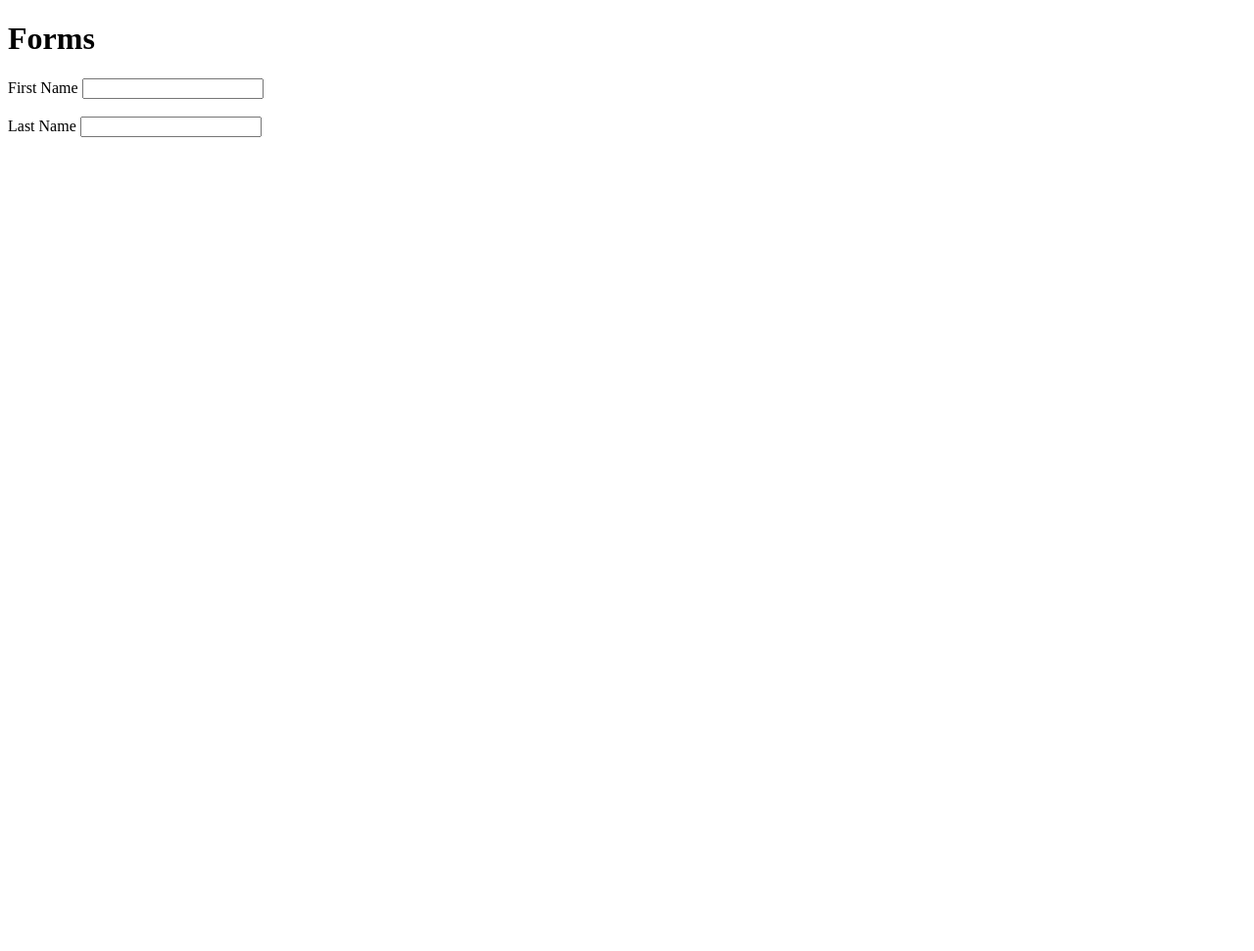
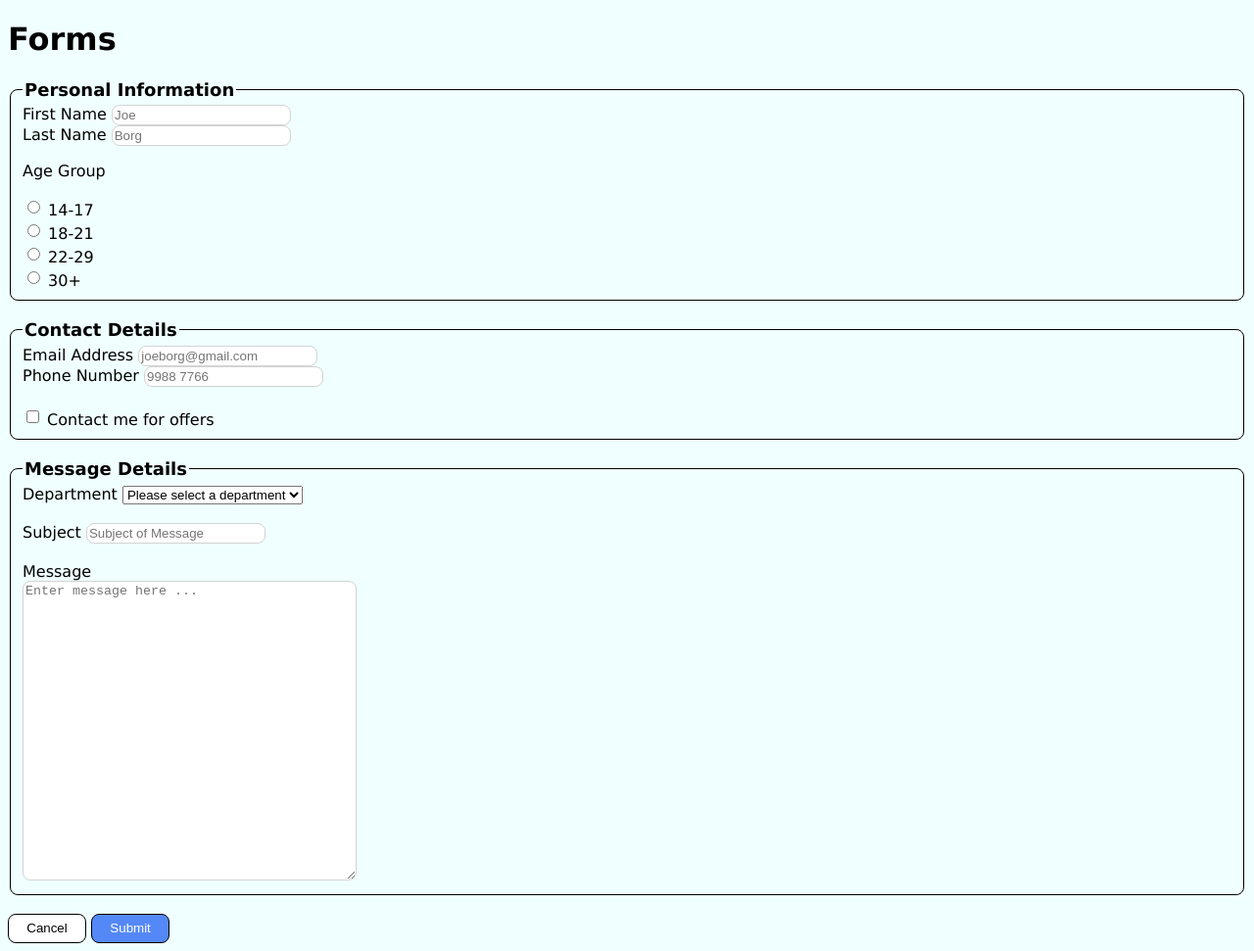
Before and after one commit to mmodules/web-development-notes, a plain HTML site: page forms/forms.html in a window 1280 px wide. Shown: the whole page at 98% size. Before the commit the page ends 800 px from the top, so only its background shows below. Drawn offline with Linux system fonts and the light colour scheme.

Commit message:
Finish & Style Form

```diff
--- a/forms/forms.html
+++ b/forms/forms.html
@@ -4,15 +4,93 @@
     <meta charset="UTF-8">
     <meta name="viewport" content="width=device-width, initial-scale=1.0">
     <title>Document</title>
+    <link rel="stylesheet" href="style.css">
 </head>
 <body>
     <h1>Forms</h1>
 
-    <label for="fname">First Name</label>
-    <input type="text" id="fname" name="firstName"><br><br>
+    <form
+        action="mailto:abc@qwerty.com"
+        method="post"
+        enctype="text/plain">
+        <fieldset>
+            <legend>Personal Information</legend>
 
-    <label for="lname">Last Name</label>
-    <input type="text" id="lname" name="lastName"><br>
+            <div>
+                <label for="fname">First Name</label>
+                <input type="text" id="fname" name="firstName" placeholder="Joe">
+            </div>
+            <div>
+                <label for="lname">Last Name</label>
+                <input type="text" id="lname" name="lastName" placeholder="Borg">
+            </div>
+
+            <div>
+                <p>Age Group</p>
+
+                <input type="radio" name="age" id="age1" value="1">
+                <label for="">14-17</label>
+                <br>
+                <input type="radio" name="age" id="age2" value="2">
+                <label for="">18-21</label>
+                <br>
+                <input type="radio" name="age" id="age3" value="3">
+                <label for="">22-29</label>
+                <br>
+                <input type="radio" name="age" id="age4" value="4">
+                <label for="">30+</label>
+            </div>
+        </fieldset>
+        <br>
+        <fieldset>
+            <legend>Contact Details</legend>
+
+            <div>
+                <label for="email">Email Address</label>
+                <input type="email" name="email" id="email" placeholder="joeborg@gmail.com">
+            </div>
+
+            <div>
+                <label for="email">Phone Number</label>
+                <input type="tel" name="phone" id="phone" placeholder="9988 7766" pattern="[0-9]{4} [0-9]{4}">
+            </div>
+            <br>
+            <div>
+                <input type="checkbox" name="offers" id="offers">
+                <label for="offers">Contact me for offers</label>
+            </div>
+        </fieldset>
+        <br>
+        <fieldset>
+            <legend>Message Details</legend>
+
+            <div>
+                <label for="department">Department</label>
+                <select name="department" id="department">
+                    <option value="" disabled selected>Please select a department</option>
+                    <option value="1">Customer Support</option>
+                    <option value="2">Technical Support</option>
+                    <option value="3">Sales</option>
+                </select>
+            </div>
+            <br>
+            <div>
+                <label for="subject">Subject</label>
+                <input type="text" id="subject" name="subject" placeholder="Subject of Message">
+            </div>
+            <br>
+            <div>
+                <label for="message">Message</label>
+                <br>
+                <textarea name="message" id="message" placeholder="Enter message here ..." cols="40" rows="20"></textarea>
+            </div>
+        </fieldset>
+        <br>
+        <div>
+            <button type="reset">Cancel</button>
+            <button type="submit" id="submit">Submit</button>
+        </div>
+    </form>
 
 
 </body>
--- /dev/null
+++ b/forms/style.css
@@ -0,0 +1,40 @@
+body {
+    font-family:Verdana, Geneva, Tahoma, sans-serif;
+    background-color: azure;
+}
+
+button {
+    height: 30px;
+    width: 80px;
+    border-radius: 8px;
+    border: 1px solid black;
+    background-color: white;
+}
+
+#submit {
+    background-color: rgb(85, 136, 247);
+    color: white;
+}
+
+textarea {
+    border-radius: 8px;
+    border: 1px solid lightgray;
+    background-color: white;
+}
+
+input {
+    border-radius: 8px;
+    height: 17px;
+    border: 1px solid lightgray;
+    background-color: white;
+}
+
+fieldset {
+    border: 1px solid black;
+    border-radius: 8px;
+}
+
+legend {
+    font-weight: bold;
+    font-size: large;
+}
```
Also changed, not shown: timetable/newpage.html (+1 -1 lines).
